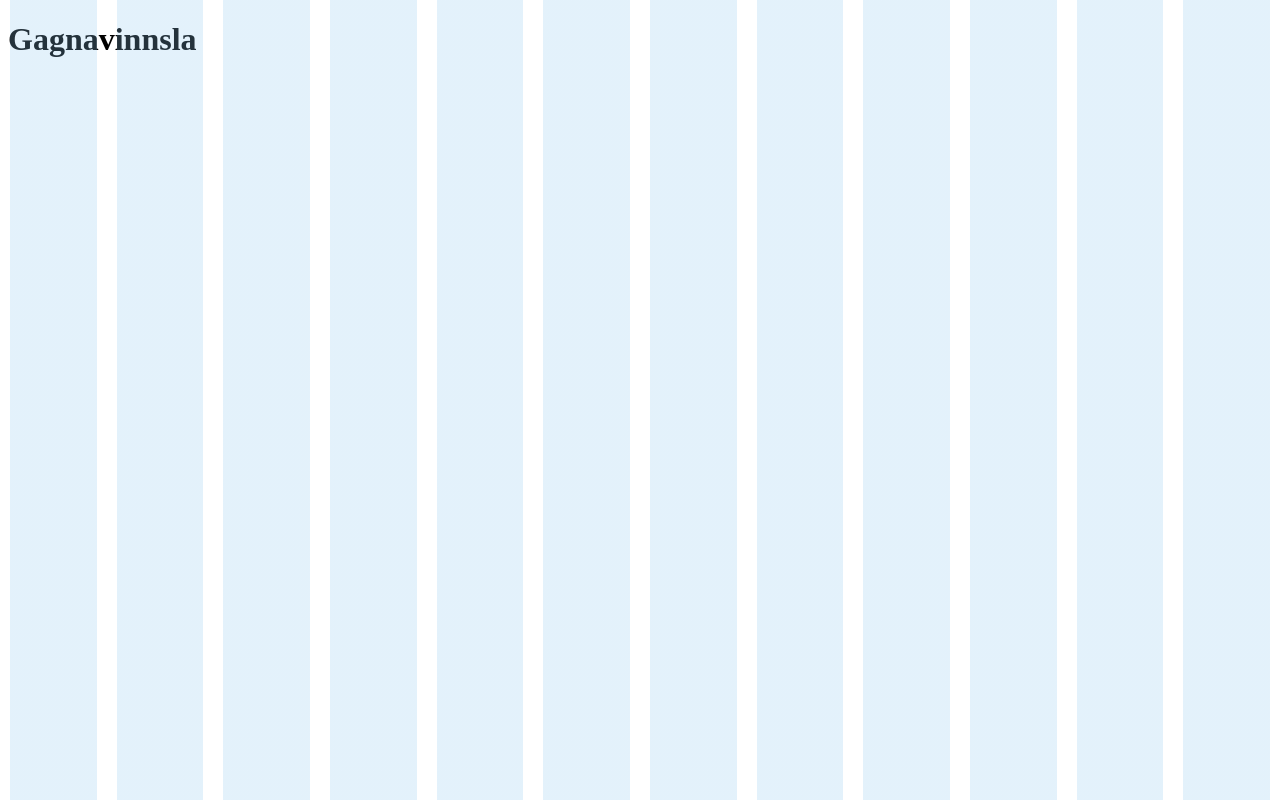
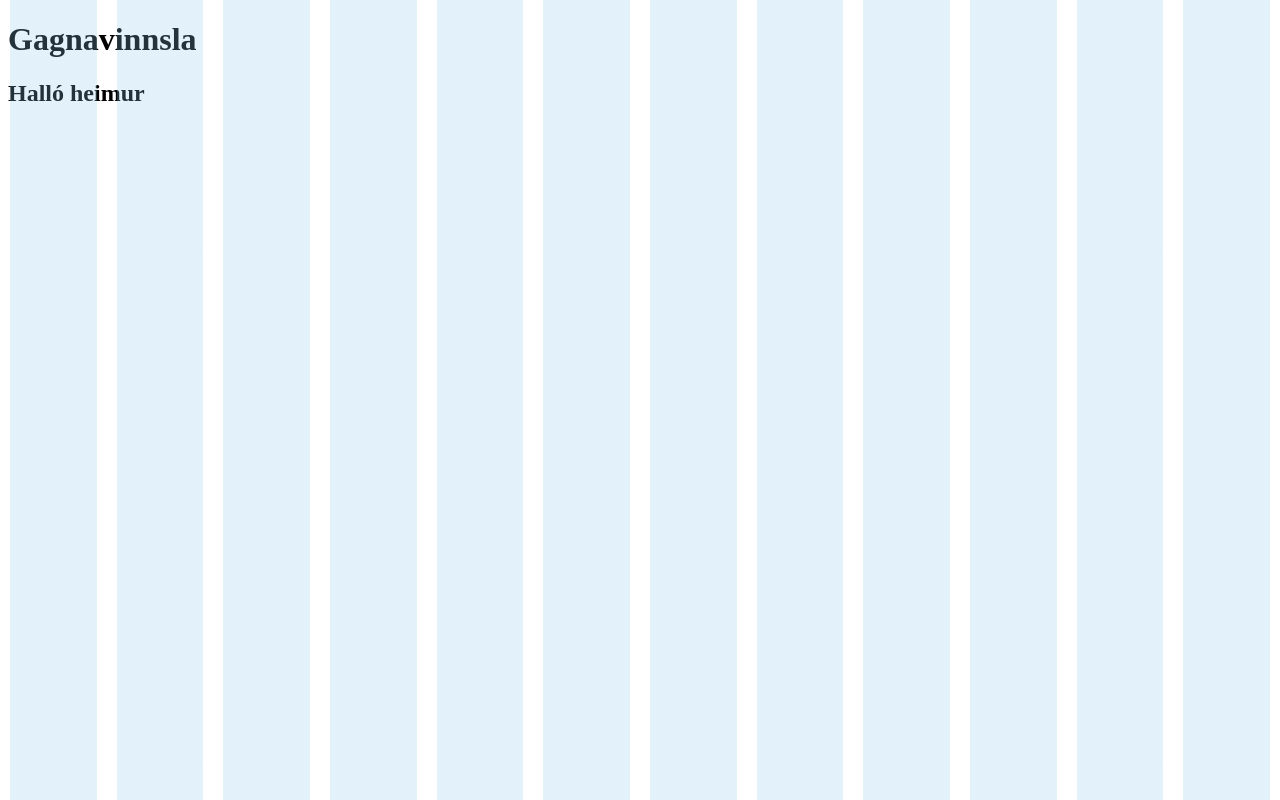
Before and after one commit to Belikongur/Vef2_verk1, a website: page index.html in a window 1280 px wide. Drawn offline with Linux system fonts and the light colour scheme.

Commit message:
Halló heimur

```diff
--- a/index.html
+++ b/index.html
@@ -10,5 +10,6 @@
 </head>
 <body>
     <h1>Gagnavinnsla</h1>
+    <h2>Halló heimur</h2>
 </body>
 </html>
```
